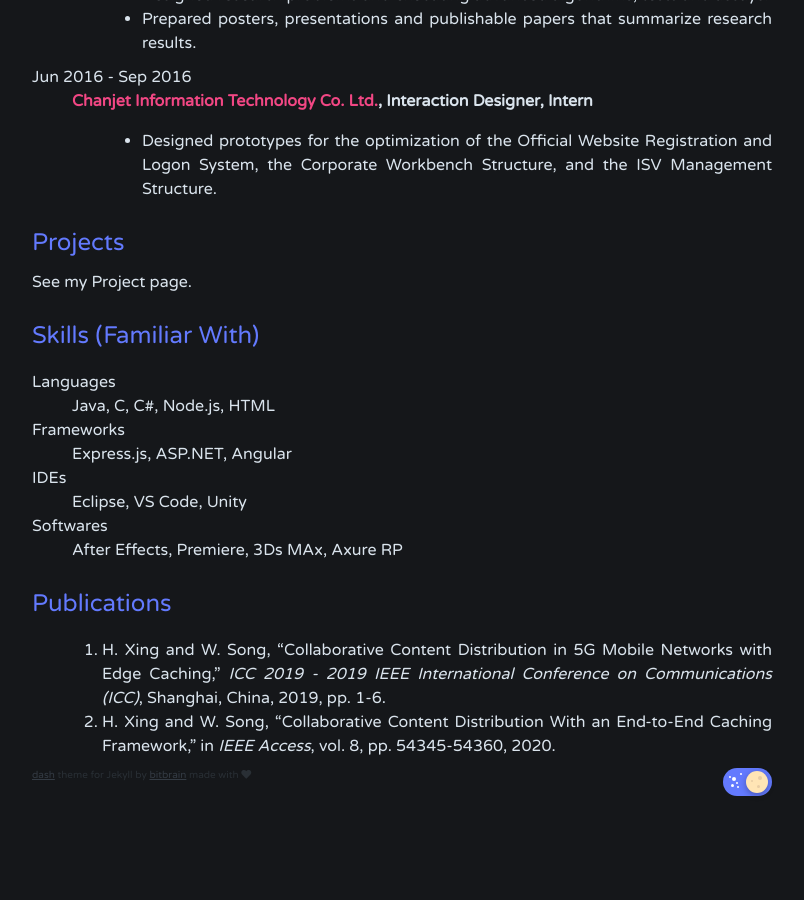
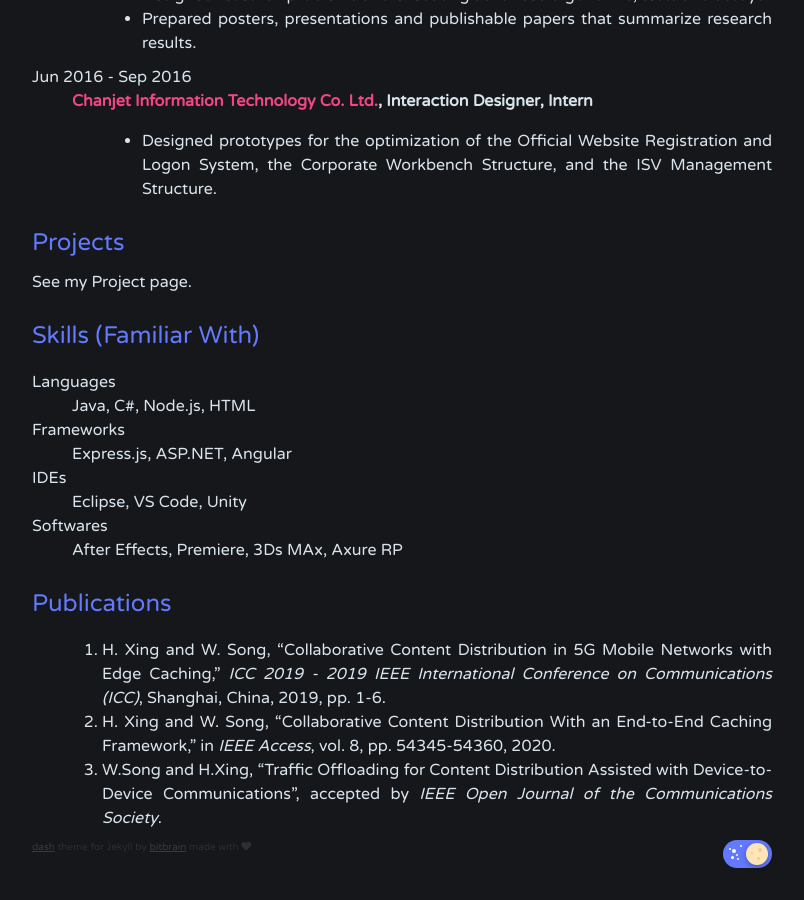
Before and after one commit to AbbyXing/AbbyXing.github.io, a Jekyll site: the page built from about.md, in a window 1280 px wide and 900 px high, scrolled down 1074 px. Shown: the whole window, without its empty margins (238-1042 px from the left). Built offline with Jekyll 4.4.1, drawn with Linux system fonts in a browser that asks for light colours; comment, search, counter and statistics services are not loaded; before the commit the page ends 1902 px from its top, so only the background shows below that.

Commit message:
update about

```diff
--- a/about.md
+++ b/about.md
@@ -43,7 +43,7 @@ Skills (Familiar With)
 ----------------------
 
 Languages
-:   Java, C, C#, Node.js, HTML
+:   Java, C#, Node.js, HTML
 
 Frameworks
 :	Express.js, ASP.NET, Angular
@@ -59,3 +59,4 @@ Publications
 
 1. H. Xing and W. Song, "Collaborative Content Distribution in 5G Mobile Networks with Edge Caching," *ICC 2019 - 2019 IEEE International Conference on Communications (ICC)*, Shanghai, China, 2019, pp. 1-6.
 2. H. Xing and W. Song, "Collaborative Content Distribution With an End-to-End Caching Framework," in *IEEE Access*, vol. 8, pp. 54345-54360, 2020.
+3. W.Song and H.Xing, "Traffic Offloading for Content Distribution Assisted with Device-to-Device Communications", accepted by *IEEE Open Journal of the Communications Society*.
```
